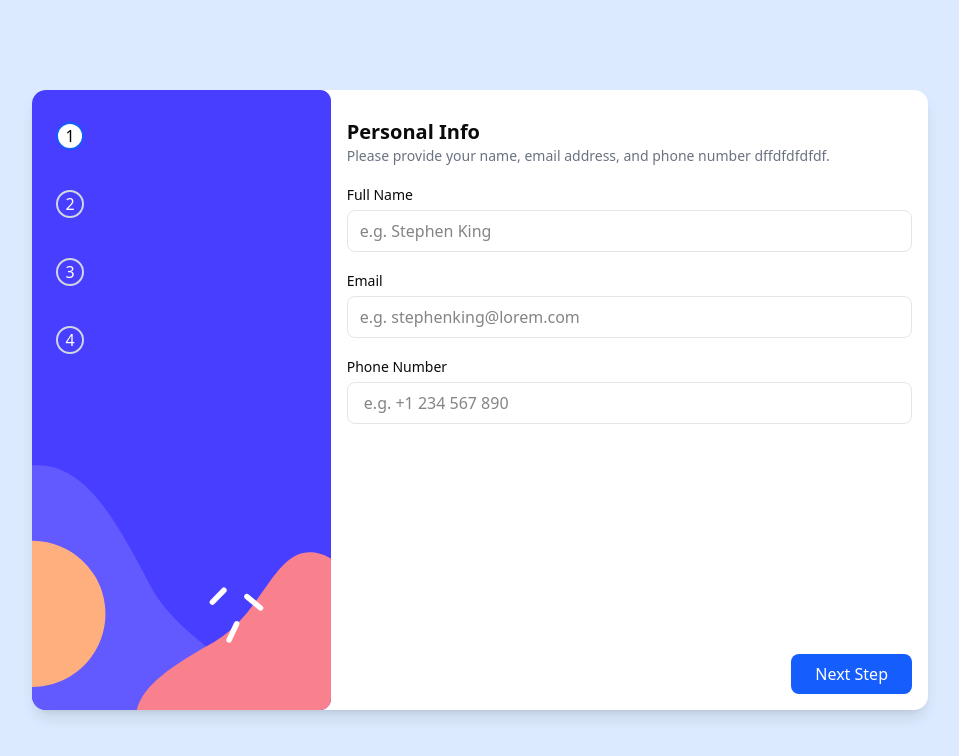
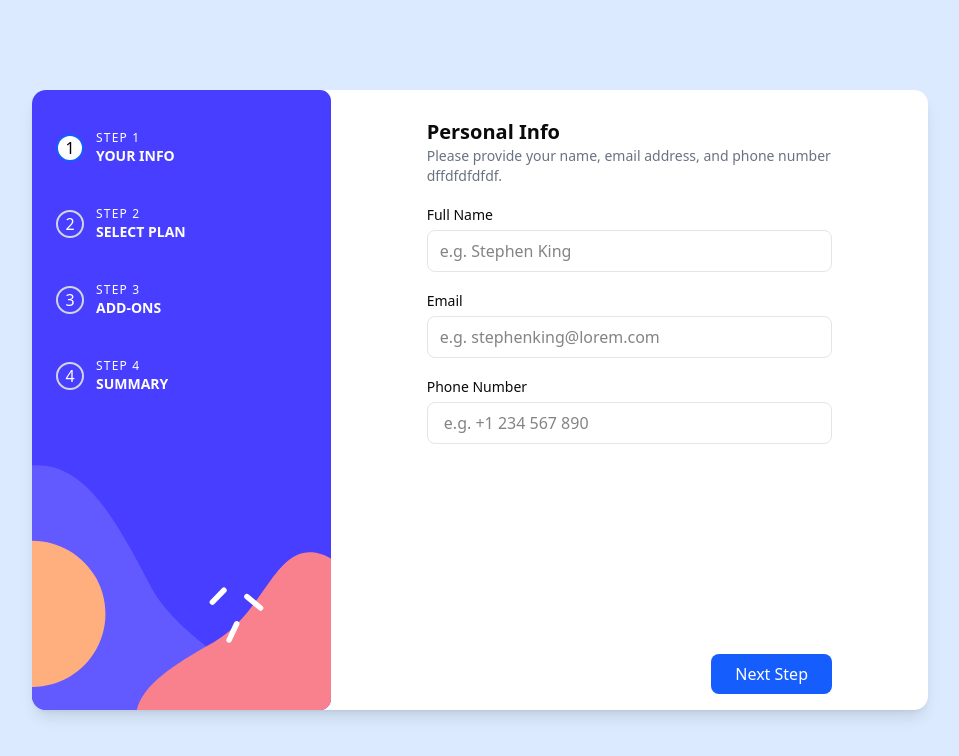
Before and after one commit to AskTiba/bit-by-bit, a Next.js app: page /challenges/multi-step-form in a window 1280 px wide. Shown: the top 756 px of the page, without its empty margins (160-1119 px from the left). Built offline with nearby package versions, Linux system fonts and the light colour scheme.

Commit message:
feat(desktop): add step labels to the step indicators

```diff
--- a/src/app/challenges/multi-step-form/components/PlanCard.tsx
+++ b/src/app/challenges/multi-step-form/components/PlanCard.tsx
@@ -5,7 +5,6 @@ import clsx from "clsx"; // for cleaner conditional class merging
 type PlanCardProps = {
   name: string;
   price: string;
-  promoText?: string;
   icon: StaticImageData;
   isActive: boolean;
   onClick: () => void;
@@ -14,7 +13,6 @@ type PlanCardProps = {
 export const PlanCard = ({
   name,
   price,
-  promoText,
   icon,
   isActive,
   onClick,
@@ -23,7 +21,7 @@ export const PlanCard = ({
     <div
       onClick={onClick}
       className={clsx(
-        "cursor-pointer p-4 flex lg:flex-col gap-4 rounded-md",
+        "cursor-pointer p-4 flex lg:flex-col gap-4 lg:size-32 rounded-md",
         "hover:border-purple-700 hover:ring-1 hover:ring-purple-300",
         isActive
           ? "border-purple-900 border-2 ring-2 ring-purple-300"
@@ -31,10 +29,9 @@ export const PlanCard = ({
       )}
     >
       <Image src={icon} alt={name} />
-      <div>
+      <div className="">
         <h3 className="text-base font-medium">{name}</h3>
         <p className="text-sm text-gray-500">{price}</p>
-        {promoText && <p className="text-sm text-purple-800">{promoText}</p>}
       </div>
     </div>
   );
--- a/src/app/challenges/multi-step-form/components/StepIndicator.tsx
+++ b/src/app/challenges/multi-step-form/components/StepIndicator.tsx
@@ -8,15 +8,22 @@ interface StepIndicatorProps {
   onStepClick: (index: number) => void;
 }
 
+const stepLabels = [
+  { title: "Step 1", subtitle: "Your Info" },
+  { title: "Step 2", subtitle: "Select Plan" },
+  { title: "Step 3", subtitle: "Add-ons" },
+  { title: "Step 4", subtitle: "Summary" },
+];
+
 const StepIndicator: React.FC<StepIndicatorProps> = ({
   steps,
   activeStep,
   onStepClick,
 }) => (
-  <div className="absolute inset-0 z-10 mt-8 lg:left-6 lg:flex-col lg:gap-10 flex gap-6 justify-center lg:justify-start">
+  <div className="absolute inset-0 z-10 lg:top-10 -top-20 lg:left-6 lg:flex-col lg:gap-10 flex gap-6 justify-center lg:justify-start">
     {steps.map((step, index) => (
+      <div key={index} className="flex items-center lg:items-center lg:gap-3">
         <button
-        key={index}
           onClick={() => onStepClick(index)}
           aria-pressed={index === activeStep}
           className={clsx(
@@ -30,6 +37,17 @@ const StepIndicator: React.FC<StepIndicatorProps> = ({
         >
           {step}
         </button>
+
+        {/* Only show text on large screens */}
+        <div className="hidden lg:flex flex-col text-white">
+          <span className="uppercase text-xs tracking-widest text-white">
+            {stepLabels[index].title}
+          </span>
+          <span className="font-bold uppercase text-sm">
+            {stepLabels[index].subtitle}
+          </span>
+        </div>
+      </div>
     ))}
   </div>
 );
--- a/src/app/challenges/multi-step-form/components/apreciation.tsx
+++ b/src/app/challenges/multi-step-form/components/apreciation.tsx
@@ -4,7 +4,7 @@ import checkmark from "../assets/images/icon-thank-you.svg";
 
 const apreciation = () => {
   return (
-    <main className="">
+    <main className="lg:flex items-center h-full justify-center w-full">
       <div className="p-6 flex flex-col items-center justify-center gap-6">
         <Image src={checkmark} alt="checkmark" />
         <h2 className="text-2xl font-semibold">Thank you!</h2>
--- a/src/app/challenges/multi-step-form/components/plan.tsx
+++ b/src/app/challenges/multi-step-form/components/plan.tsx
@@ -33,7 +33,6 @@ const Plan = ({ isYearly, setIsYearly }: PlanProps) => {
                 key={plan.name}
                 name={plan.name}
                 price={plan.price}
-                promoText={plan.promoText}
                 icon={plan.icon}
                 isActive={selectedPlan === plan.name}
                 onClick={() => setSelectedPlan(plan.name)}
--- a/src/app/challenges/multi-step-form/components/sidebar.tsx
+++ b/src/app/challenges/multi-step-form/components/sidebar.tsx
@@ -62,7 +62,7 @@ const Sidebar: React.FC = () => {
 
   return (
     <main className="bg-blue-100 min-h-screen lg:flex items-center justify-center">
-      <section className="grid grid-cols-1 lg:grid-cols-3 max-w-4xl w-full h-full bg-white rounded-xl shadow-lg overflow-hidden">
+      <section className="grid grid-cols-1 lg:grid-cols-3 max-w-4xl w-full h-full bg-white lg:rounded-xl shadow-lg overflow-hidden">
         {/* Sidebar image & step indicators */}
         <div className="relative w-full h-48 lg:h-auto">
           {/* Desktop image */}
@@ -89,7 +89,7 @@ const Sidebar: React.FC = () => {
         {/* Wizard form */}
         <form
           onSubmit={handleSubmit(onSubmit)}
-          className="col-span-2 flex flex-col justify-between  h-full overflow-y-auto"
+          className="col-span-2 flex flex-col justify-between lg:mx-20  h-full overflow-y-auto"
         >
           <div className="flex-1 ">
             <StepContent
--- a/src/app/challenges/multi-step-form/lib/data.tsx
+++ b/src/app/challenges/multi-step-form/lib/data.tsx
@@ -14,19 +14,16 @@ export const monthlyPlans: PlanData[] = [
   {
     name: "Arcade",
     price: "$9/mo",
-    promoText: "2 months free",
     icon: arcadeIcon,
   },
   {
     name: "Advanced",
     price: "$12/mo",
-    promoText: "2 months free",
     icon: advancedIcon,
   },
   {
     name: "Pro",
     price: "$15/mo",
-    promoText: "2 months free",
     icon: proIcon,
   },
 ];
@@ -35,19 +32,16 @@ export const yearlyPlans: PlanData[] = [
   {
     name: "Arcade",
     price: "$90/yr",
-    promoText: "2 months free",
     icon: arcadeIcon,
   },
   {
     name: "Advanced",
     price: "$120/yr",
-    promoText: "2 months free",
     icon: advancedIcon,
   },
   {
     name: "Pro",
     price: "$150/yr",
-    promoText: "2 months free",
     icon: proIcon,
   },
 ];
```
Lines whose indentation alone changed are shown as unchanged.
